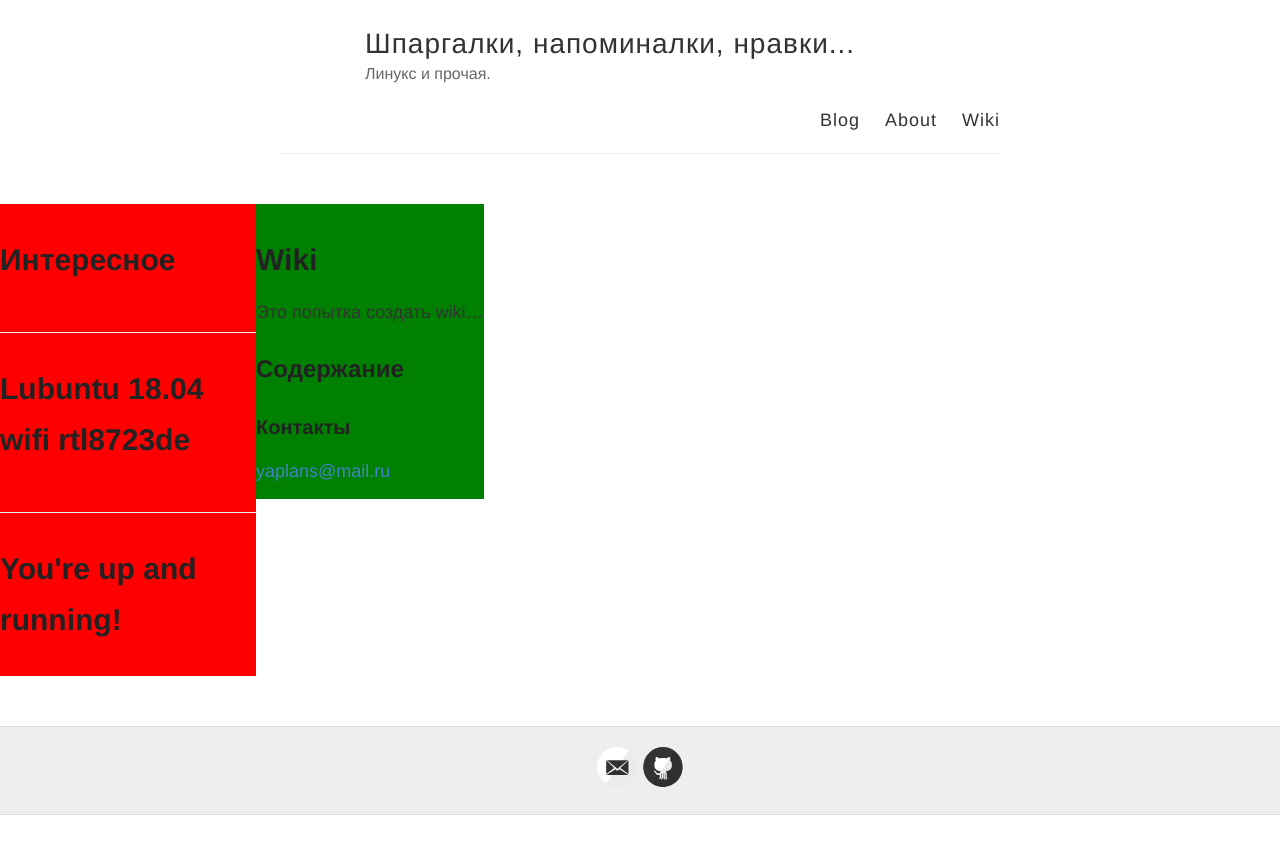
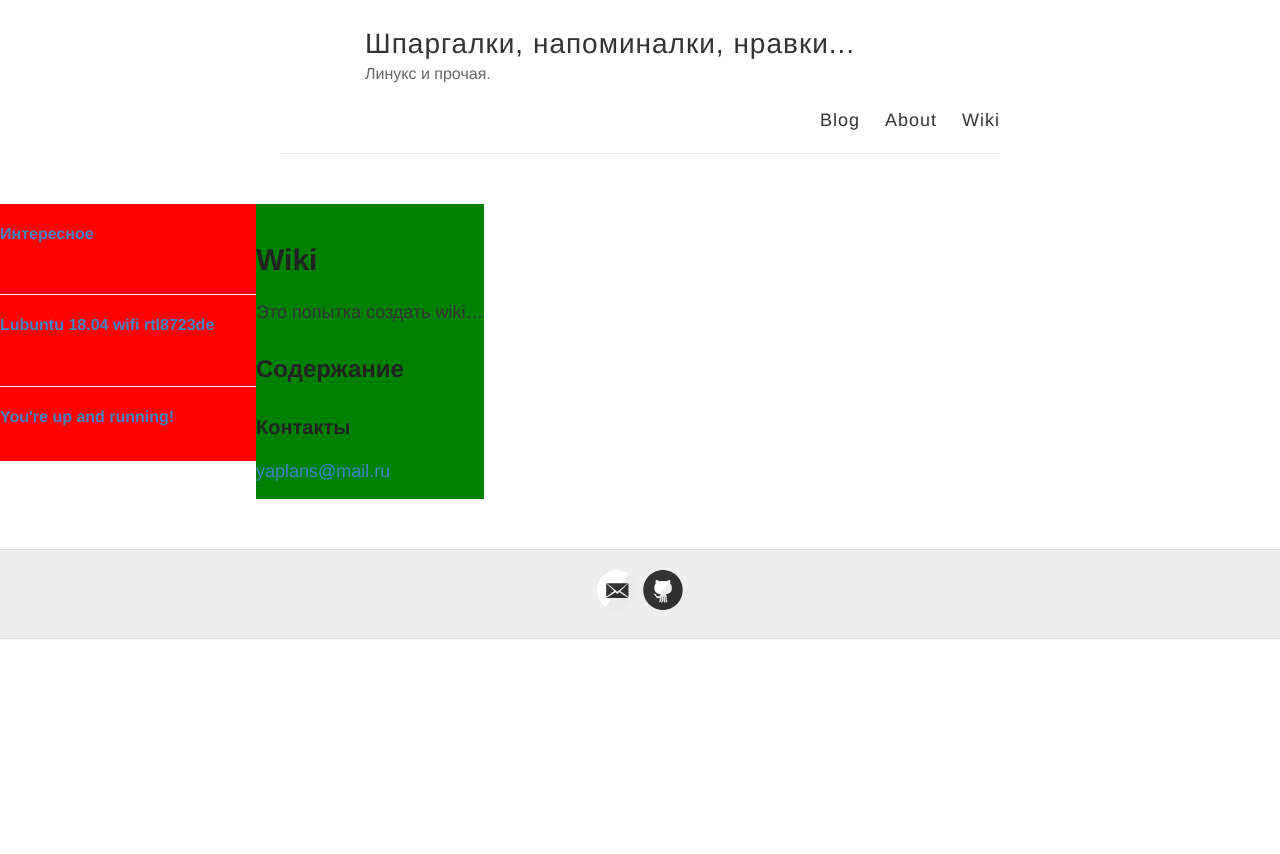
Before and after one commit to yaplans/yaplans.github.io, a Jekyll site: the page built from wiki.md, in a window 1280 px wide. Shown: the top 854 px of the page. Built offline with Jekyll 4.4.1, drawn with Linux system fonts in a browser that asks for light colours.

Commit message:
Оформим содержание 1

```diff
--- a/_layouts/wiki.html
+++ b/_layouts/wiki.html
@@ -7,7 +7,7 @@ layout: default_wiki
       {% for post in site.posts %}
         <article class="post">
 
-          <h1><a href="{{ site.baseurl }}{{ post.url }}">{{ post.title }}</a></h1>
+          <h5><a href="{{ site.baseurl }}{{ post.url }}">{{ post.title }}</a></h5>
 
 <!--
           <div class="entry">
```
